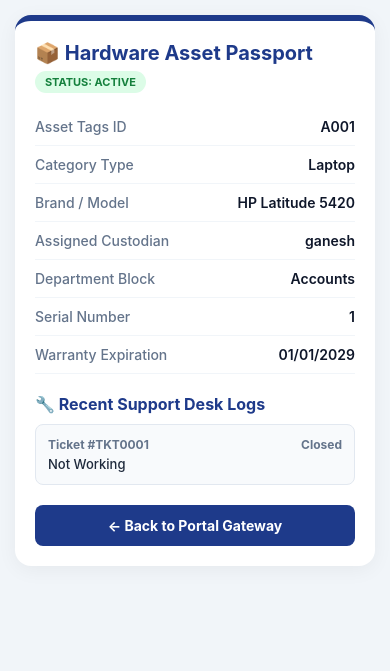
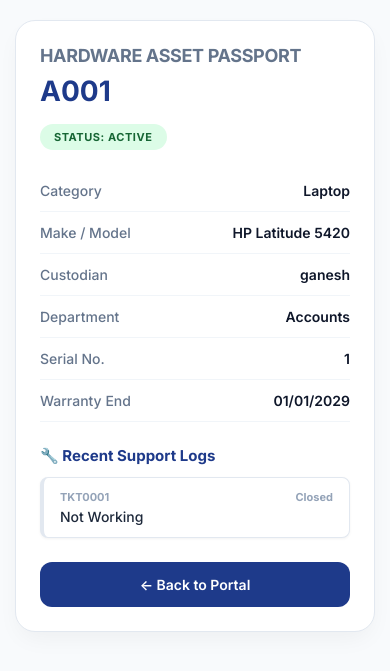
Before and after one commit to GaneshSutar4821/nexus-it-asset-management, a Flask app: a page that uses templates/mobile_passport.html in a window 390 px wide. Shown: the top 671 px of the page. Run offline with Flask 3, Linux system fonts and the light colour scheme; a user stored in the database is signed in.

Commit message:
Update mobile passport UI design

```diff
--- a/templates/mobile_passport.html
+++ b/templates/mobile_passport.html
@@ -4,52 +4,74 @@
     <meta charset="UTF-8">
     <meta name="viewport" content="width=device-width, initial-scale=1.0">
     <title>Asset Passport — Mobile Hub</title>
+    <!-- Adding a modern font -->
+    <link href="https://fonts.googleapis.com/css2?family=Inter:wght@400;500;600;700&display=swap" rel="stylesheet">
     <style>
-        body { font-family: -apple-system, BlinkMacSystemFont, 'Segoe UI', Roboto, sans-serif; background: #f1f5f9; margin: 0; padding: 15px; color: #1e293b; }
-        .passport-card { background: white; border-radius: 16px; padding: 20px; box-shadow: 0 4px 20px rgba(0,0,0,0.05); border-top: 6px solid #1e3a8a; }
-        .header-title { font-size: 20px; font-weight: bold; color: #1e3a8a; margin: 0 0 5px 0; }
-        .badge { display: inline-block; padding: 4px 10px; border-radius: 20px; font-size: 11px; font-weight: bold; text-transform: uppercase; margin-bottom: 15px; }
-        .badge-active { background: #dcfce7; color: #15803d; }
-        .badge-repair { background: #fef3c7; color: #d97706; }
-        .info-row { display: flex; justify-content: space-between; border-bottom: 1px solid #f1f5f9; padding: 10px 0; font-size: 14px; }
+        :root { --primary: #1e3a8a; --bg: #f8fafc; --card: #ffffff; }
+        body { font-family: 'Inter', -apple-system, sans-serif; background: var(--bg); margin: 0; padding: 20px 15px; color: #1e293b; }
+
+        .passport-card {
+            background: var(--card);
+            border-radius: 20px;
+            padding: 24px;
+            box-shadow: 0 10px 25px -5px rgba(0,0,0,0.05);
+            border: 1px solid #e2e8f0;
+        }
+
+        .header-title { font-size: 18px; font-weight: 700; color: #64748b; margin-bottom: 8px; letter-spacing: -0.02em; }
+        .asset-id { font-size: 28px; font-weight: 800; color: var(--primary); margin-bottom: 16px; }
+
+        .badge { display: inline-block; padding: 6px 14px; border-radius: 50px; font-size: 11px; font-weight: 700; text-transform: uppercase; letter-spacing: 0.05em; margin-bottom: 20px; }
+        .badge-active { background: #dcfce7; color: #166534; }
+        .badge-repair { background: #fee2e2; color: #991b1b; }
+
+        .section-title { margin: 24px 0 12px 0; font-size: 15px; font-weight: 700; color: var(--primary); display: flex; align-items: center; }
+
+        .info-row { display: flex; justify-content: space-between; padding: 12px 0; border-bottom: 1px solid #f1f5f9; font-size: 14px; }
         .info-row span:first-child { color: #64748b; font-weight: 500; }
-        .info-row span:last-child { color: #0f172a; font-weight: 600; }
-        .ticket-box { background: #f8fafc; border: 1px solid #e2e8f0; border-radius: 8px; padding: 12px; margin-top: 10px; }
-        .btn-back { display: block; text-align: center; background: #1e3a8a; color: white; padding: 12px; border-radius: 8px; text-decoration: none; font-weight: bold; margin-top: 20px; font-size: 14px; }
+        .info-row span:last-child { color: #0f172a; font-weight: 600; text-align: right; }
+
+        .ticket-box { background: #ffffff; border-left: 4px solid var(--primary); border-radius: 8px; padding: 12px 16px; margin-bottom: 12px; box-shadow: 0 1px 3px rgba(0,0,0,0.05); border: 1px solid #e2e8f0; border-left-width: 4px; }
+        .ticket-header { display:flex; justify-content:space-between; font-size:11px; font-weight:700; color:#94a3b8; margin-bottom:4px; }
+        .ticket-issue { font-size: 14px; font-weight: 500; color: #1e293b; }
+
+        .btn-back { display: block; text-align: center; background: var(--primary); color: white; padding: 14px; border-radius: 12px; text-decoration: none; font-weight: 600; margin-top: 24px; font-size: 14px; transition: background 0.2s; }
+        .btn-back:active { transform: scale(0.98); }
     </style>
 </head>
 <body>
 
     <div class="passport-card">
-        <div class="header-title">📦 Hardware Asset Passport</div>
+        <div class="header-title">HARDWARE ASSET PASSPORT</div>
+        <div class="asset-id">{{ asset.asset_id }}</div>
+
         <span class="badge {% if asset.status == 'Active' %}badge-active{% else %}badge-repair{% endif %}">
             Status: {{ asset.status }}
         </span>
 
-        <div class="info-row"><span>Asset Tags ID</span><span>{{ asset.asset_id }}</span></div>
-        <div class="info-row"><span>Category Type</span><span>{{ asset.asset_type }}</span></div>
-        <div class="info-row"><span>Brand / Model</span><span>{{ asset.brand }} {{ asset.model }}</span></div>
-        <div class="info-row"><span>Assigned Custodian</span><span>{{ asset.user if asset.user else '-' }}</span></div>
-        <div class="info-row"><span>Department Block</span><span>{{ asset.department if asset.department else '-' }}</span></div>
-        <div class="info-row"><span>Serial Number</span><span>{{ asset.serial_no if asset.serial_no else '-' }}</span></div>
-        <div class="info-row"><span>Warranty Expiration</span><span>{{ asset.warranty_expiry if asset.warranty_expiry else '-' }}</span></div>
+        <div class="info-row"><span>Category</span><span>{{ asset.asset_type }}</span></div>
+        <div class="info-row"><span>Make / Model</span><span>{{ asset.brand }} {{ asset.model }}</span></div>
+        <div class="info-row"><span>Custodian</span><span>{{ asset.user if asset.user else '-' }}</span></div>
+        <div class="info-row"><span>Department</span><span>{{ asset.department if asset.department else '-' }}</span></div>
+        <div class="info-row"><span>Serial No.</span><span>{{ asset.serial_no if asset.serial_no else '-' }}</span></div>
+        <div class="info-row"><span>Warranty End</span><span>{{ asset.warranty_expiry if asset.warranty_expiry else '-' }}</span></div>
 
-        <h3 style="margin: 20px 0 10px 0; font-size: 16px; color: #1e3a8a;">🔧 Recent Support Desk Logs</h3>
+        <div class="section-title">🔧 Recent Support Logs</div>
         {% if tickets %}
             {% for t in tickets %}
             <div class="ticket-box">
-                <div style="display:flex; justify-content:space-between; font-size:12px; font-weight:bold; color:#64748b;">
-                    <span>Ticket #{{ t.ticket_id }}</span>
+                <div class="ticket-header">
+                    <span>{{ t.ticket_id }}</span>
                     <span>{{ t.status }}</span>
                 </div>
-                <div style="font-size:13px; margin-top:4px; font-weight:500;">{{ t.issue }}</div>
+                <div class="ticket-issue">{{ t.issue }}</div>
             </div>
             {% endfor %}
         {% else %}
-            <p style="font-size:13px; color:#64748b; font-style:italic; margin:5px 0 0 0;">No diagnostic fault entries found for this serial cluster.</p>
+            <p style="font-size:13px; color:#64748b; font-style:italic; margin:5px 0 0 0;">No active logs found.</p>
         {% endif %}
 
-        <a href="/portal" class="btn-back">← Back to Portal Gateway</a>
+        <a href="/portal" class="btn-back">← Back to Portal</a>
     </div>
 
 </body>
```
